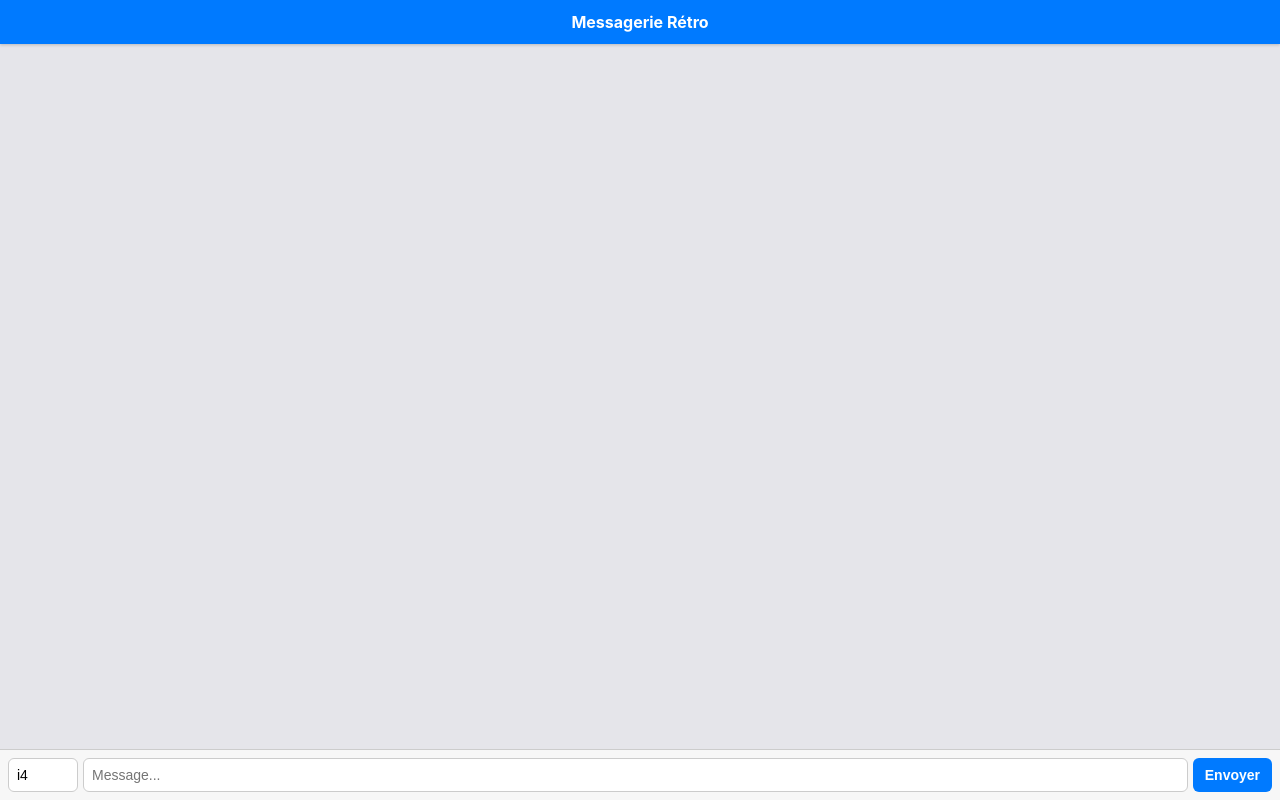
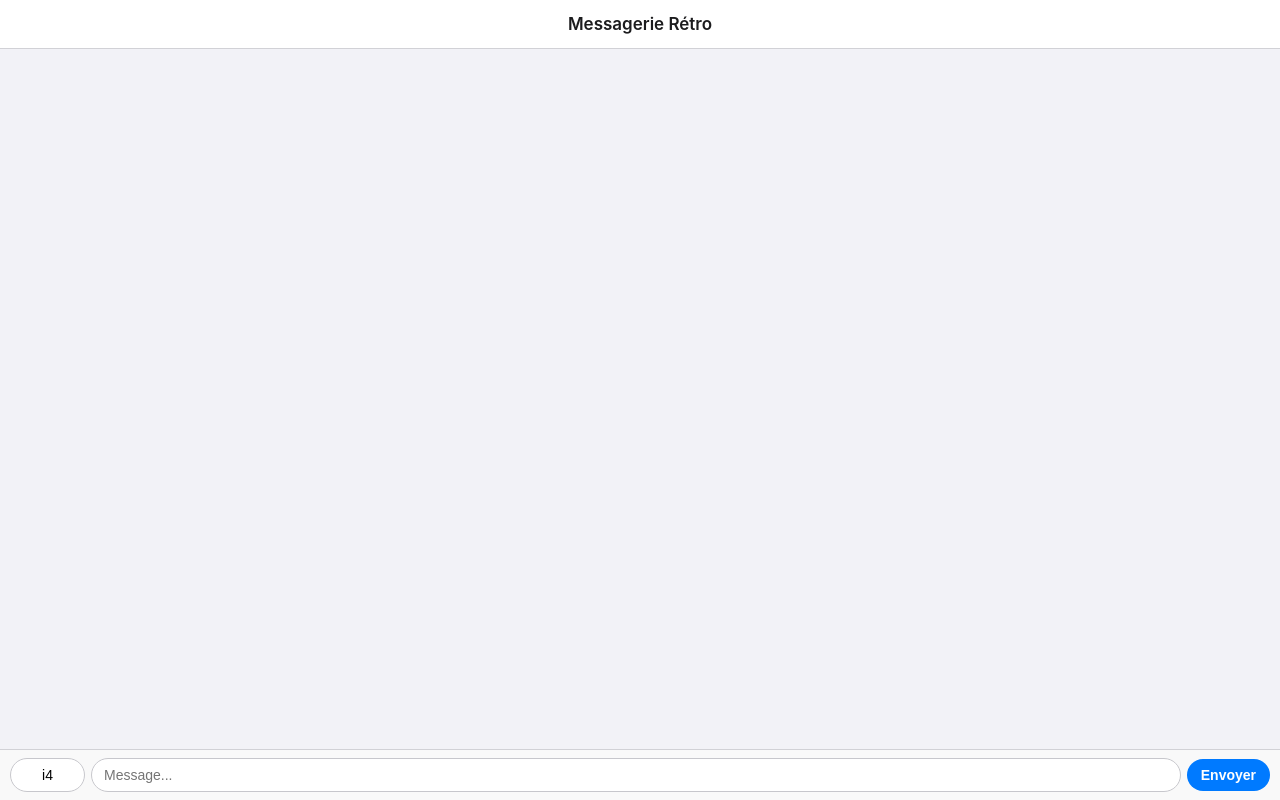
Before and after one commit to Thomaslegx/crypting, a website: page public/index.html in a window 1280 px wide. Drawn offline with nearby package versions, Linux system fonts and the light colour scheme; no server answers.

Commit message:
Update index.html

```diff
--- a/public/index.html
+++ b/public/index.html
@@ -2,21 +2,148 @@
 <html>
 <head>
   <meta charset="utf-8">
-  <meta name="viewport" content="width=device-width, initial-scale=1.0, user-scalable=no">
+  <meta name="viewport" content="width=device-width, initial-scale=1.0, maximum-scale=1.0, user-scalable=no">
   <meta name="apple-mobile-web-app-capable" content="yes">
   <meta name="apple-mobile-web-app-status-bar-style" content="black-translucent">
-  <title>Messagerie Rétro</title>
+  <title>Chat Rétro</title>
+
   <style>
-    * { box-sizing: border-box; -webkit-tap-highlight-color: rgba(0,0,0,0); }
-    body { font-family: -apple-system, Helvetica, Arial, sans-serif; margin: 0; padding: 0; background: #e5e5ea; }
-    #header { background: #007aff; color: white; text-align: center; padding: 12px; font-weight: bold; position: fixed; top: 0; left: 0; right: 0; z-index: 10; box-shadow: 0 1px 3px rgba(0,0,0,0.2); }
-    #messages { list-style-type: none; margin: 50px 0 60px 0; padding: 10px; }
-    #messages li { padding: 8px 12px; margin-bottom: 8px; background: white; border-radius: 12px; max-width: 80%; word-wrap: break-word; clear: both; float: left; color: #000; }
-    #messages li.me { background: #34c759; color: white; float: right; }
-    #form { position: fixed; bottom: 0; left: 0; right: 0; padding: 8px; background: #f7f7f7; display: flex; border-top: 1px solid #ccc; }
-    #pseudo { width: 70px; padding: 8px; border: 1px solid #ccc; border-radius: 6px; margin-right: 5px; font-size: 14px; }
-    #input { flex: 1; padding: 8px; border: 1px solid #ccc; border-radius: 6px; font-size: 14px; }
-    #btn { padding: 8px 12px; margin-left: 5px; background: #007aff; color: white; border: none; border-radius: 6px; font-weight: bold; font-size: 14px; }
+    * {
+      box-sizing: border-box;
+      -webkit-tap-highlight-color: rgba(0,0,0,0);
+      margin: 0;
+      padding: 0;
+    }
+
+    body {
+      font-family: -apple-system, BlinkMacSystemFont, "Segoe UI", Roboto, Helvetica, Arial, sans-serif;
+      background: #f2f2f7;
+      color: #000;
+      height: 100vh;
+      display: flex;
+      flex-direction: column;
+    }
+
+    /* En-tête élégant */
+    #header {
+      background: rgba(255, 255, 255, 0.95);
+      color: #1c1c1e;
+      text-align: center;
+      padding: 14px 0;
+      font-weight: 600;
+      font-size: 17px;
+      position: fixed;
+      top: 0;
+      left: 0;
+      right: 0;
+      z-index: 10;
+      border-bottom: 1px solid #d1d1d6;
+    }
+
+    /* Zone des messages */
+    #messages {
+      list-style-type: none;
+      margin: 60px 0 70px 0;
+      padding: 12px;
+      overflow-y: auto;
+    }
+
+    #messages li {
+      padding: 10px 14px;
+      margin-bottom: 10px;
+      background: #ffffff;
+      border-radius: 18px;
+      max-width: 75%;
+      word-wrap: break-word;
+      clear: both;
+      float: left;
+      color: #000;
+      font-size: 15px;
+      line-height: 1.4;
+      box-shadow: 0 1px 2px rgba(0,0,0,0.05);
+    }
+
+    /* Bulles utilisateur ("Moi") */
+    #messages li.me {
+      background: #007aff;
+      color: #ffffff;
+      float: right;
+      border-bottom-right-radius: 4px;
+    }
+
+    /* Bulles des autres utilisateurs */
+    #messages li.other {
+      background: #e5e5ea;
+      border-bottom-left-radius: 4px;
+    }
+
+    .sender-name {
+      font-size: 11px;
+      color: #8e8e93;
+      margin-bottom: 3px;
+      display: block;
+      font-weight: 500;
+    }
+
+    #messages li.me .sender-name {
+      color: rgba(255, 255, 255, 0.8);
+      text-align: right;
+    }
+
+    /* Barre d'envoi en bas */
+    #form {
+      position: fixed;
+      bottom: 0;
+      left: 0;
+      right: 0;
+      padding: 8px 10px;
+      background: rgba(249, 249, 249, 0.95);
+      display: flex;
+      align-items: center;
+      border-top: 1px solid #d1d1d6;
+    }
+
+    #pseudo {
+      width: 75px;
+      padding: 8px 10px;
+      border: 1px solid #c7c7cc;
+      border-radius: 18px;
+      margin-right: 6px;
+      font-size: 14px;
+      background: #fff;
+      text-align: center;
+      outline: none;
+    }
+
+    #input {
+      flex: 1;
+      padding: 8px 12px;
+      border: 1px solid #c7c7cc;
+      border-radius: 18px;
+      font-size: 14px;
+      background: #fff;
+      outline: none;
+    }
+
+    #input:focus, #pseudo:focus {
+      border-color: #007aff;
+    }
+
+    #btn {
+      padding: 8px 14px;
+      margin-left: 6px;
+      background: #007aff;
+      color: white;
+      border: none;
+      border-radius: 18px;
+      font-weight: 600;
+      font-size: 14px;
+      cursor: pointer;
+    }
+
+    #btn:active {
+      opacity: 0.7;
+    }
   </style>
 </head>
 <body>
@@ -26,13 +153,14 @@
   <ul id="messages"></ul>
 
   <form id="form" action="">
-    <input id="pseudo" placeholder="Nom" value="i4" />
+    <input id="pseudo" placeholder="Nom" value="i4" maxlength="10" />
     <input id="input" autocomplete="off" placeholder="Message..." />
     <button id="btn" type="submit">Envoyer</button>
   </form>
 
   <script src="/socket.io/socket.io.js"></script>
   <script>
+    // Syntaxe ES5 stricte pour iOS 7.1.2
     var socket = io();
     var form = document.getElementById('form');
     var input = document.getElementById('input');
@@ -53,16 +181,27 @@
 
     socket.on('chat message', function(data) {
       var item = document.createElement('li');
-      if (data.user === pseudo.value) {
-        item.className = 'me';
-      }
-      item.textContent = data.user + ' : ' + data.text;
+      var isMe = data.user === pseudo.value;
+
+      item.className = isMe ? 'me' : 'other';
+
+      // Affichage du nom de l'expéditeur au-dessus du message
+      var nameSpan = document.createElement('span');
+      nameSpan.className = 'sender-name';
+      nameSpan.textContent = data.user;
+
+      var textNode = document.createTextNode(data.text);
+
+      item.appendChild(nameSpan);
+      item.appendChild(textNode);
       messages.appendChild(item);
 
+      // Séparateur Float pour assurer l'empilement propre des bulles
       var clear = document.createElement('div');
       clear.style.clear = 'both';
       messages.appendChild(clear);
 
+      // Défilement automatique fluide vers le bas
       window.scrollTo(0, document.body.scrollHeight);
     });
   </script>
```
